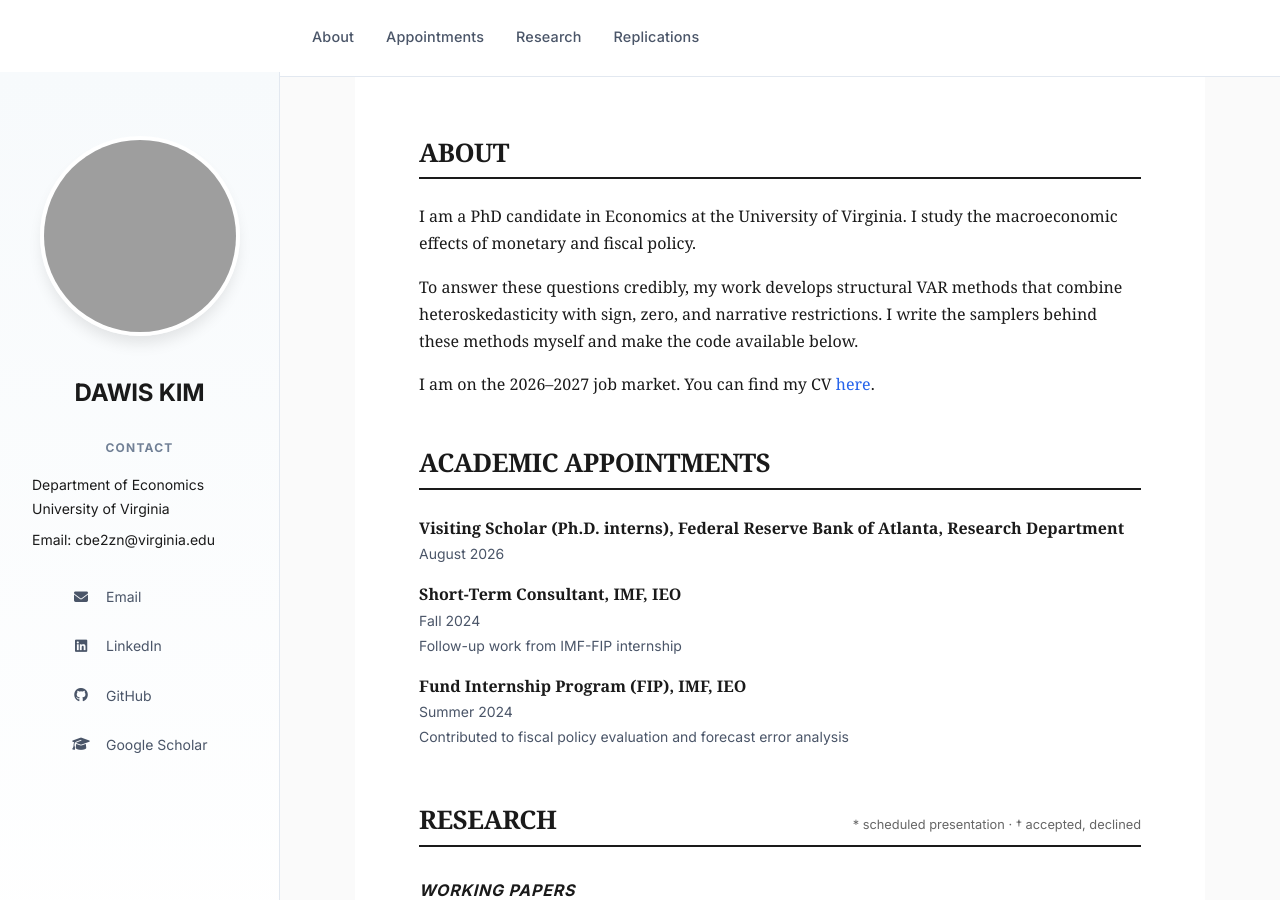
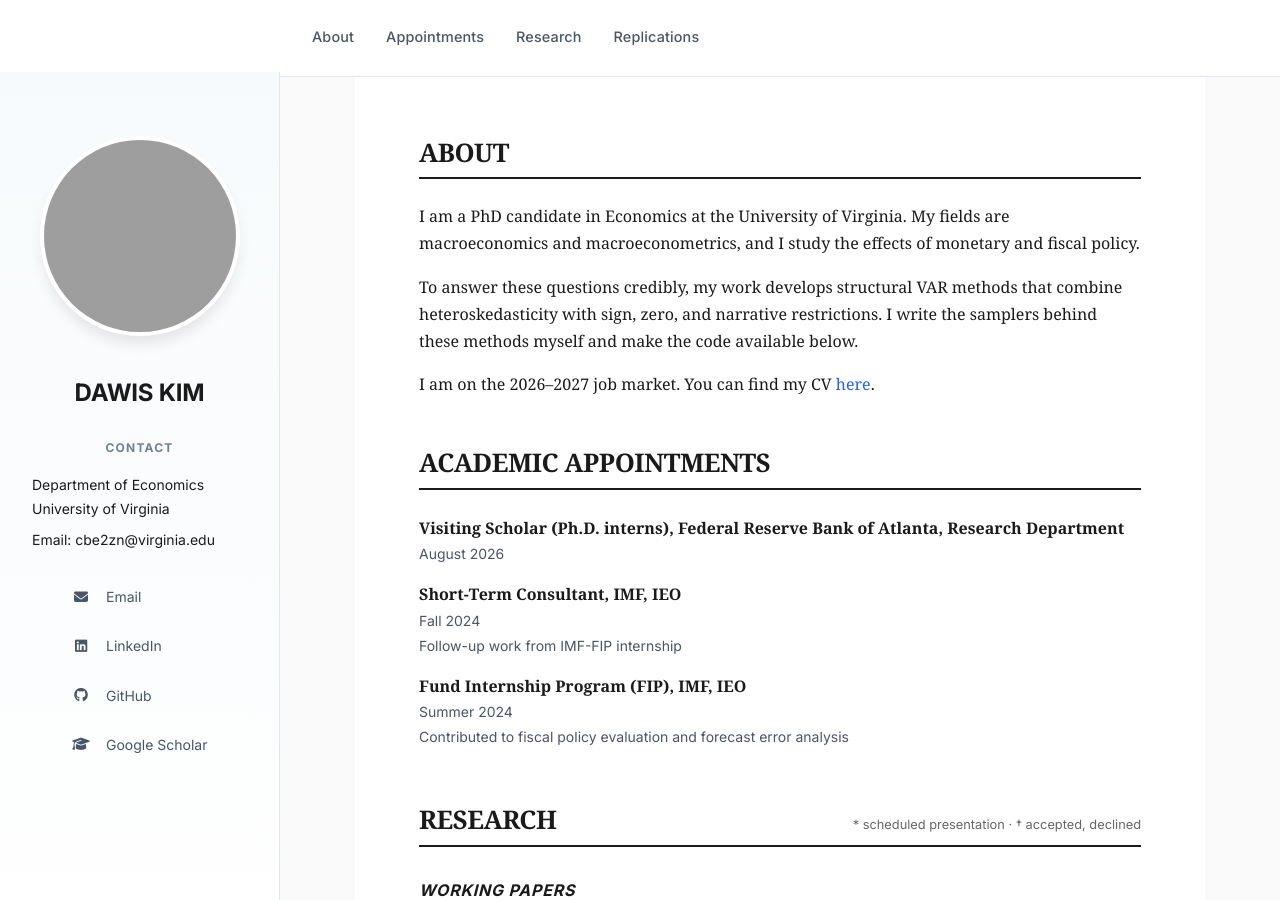
Before and after one commit to davidkim5707/website, a Jekyll site: the page built from index.md, in a window 1280 px wide and 900 px high. Built offline with Jekyll 4.4.1, drawn with Linux system fonts in a browser that asks for light colours; some web fonts are replaced; grey boxes are pictures that could not be loaded.

Commit message:
Name both fields in the About intro
Co-Authored-By: Claude Opus 5 (1M context) <noreply@anthropic.com>

```diff
--- a/index.md
+++ b/index.md
@@ -6,7 +6,7 @@ title: About
 # ABOUT
 {: #about}
 
-I am a PhD candidate in Economics at the University of Virginia. I study the macroeconomic effects of monetary and fiscal policy.
+I am a PhD candidate in Economics at the University of Virginia. My fields are macroeconomics and macroeconometrics, and I study the effects of monetary and fiscal policy.
 {: .about-intro}
 
 To answer these questions credibly, my work develops structural VAR methods that combine heteroskedasticity with sign, zero, and narrative restrictions. I write the samplers behind these methods myself and make the code available below.
```
